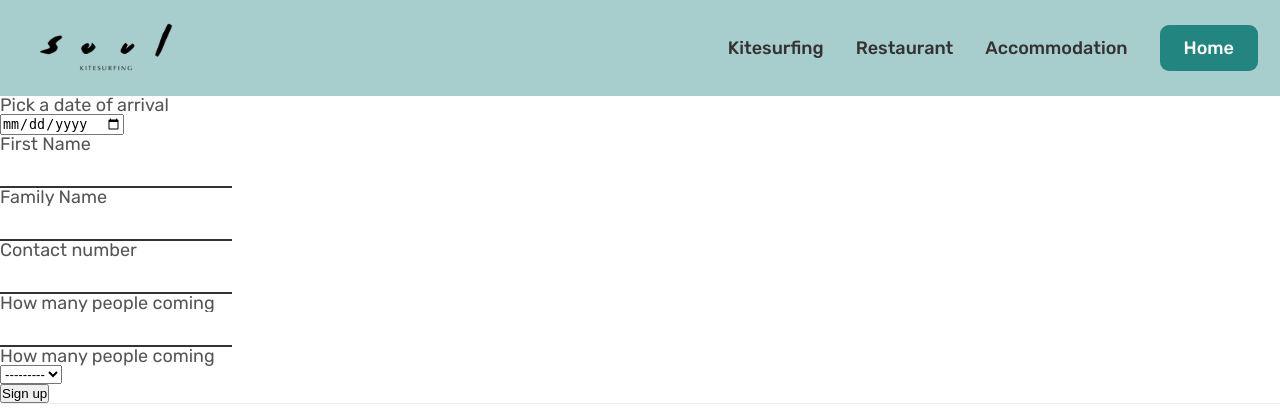
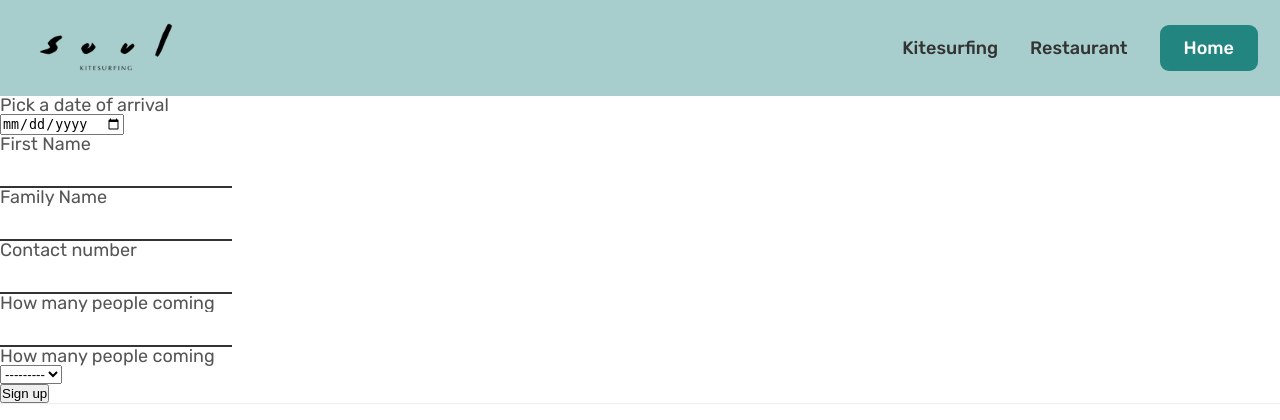
Before and after one commit to bukaskas/soul-site, a Django app: page /book in a window 1280 px wide. Shown: the top 420 px of the page. Run offline with Django 4.2, Linux system fonts and the light colour scheme; data that the repository does not hold is empty.

Commit message:
remove accommodation page

```diff
--- a/soul/settings.py
+++ b/soul/settings.py
@@ -66,7 +66,6 @@ MIDDLEWARE = [
     "corsheaders.middleware.CorsMiddleware",
     "django.middleware.common.CommonMiddleware",
     "whitenoise.middleware.WhiteNoiseMiddleware",
-
 ]
 
 CORS_ALLOWED_ORIGINS = [
--- a/templates/base.html
+++ b/templates/base.html
@@ -39,7 +39,7 @@
         <ul class="main-nav-list">
           <li><a class="main-nav-link" href="{% url "kitesurfing"%}">Kitesurfing</a></li>
           <li><a class="main-nav-link" href="{% url "restaurant" %}">Restaurant</a></li>
-          <li><a class="main-nav-link" href="{% url "accommodation" %}">Accommodation</a></li>
+          {% comment %} <li><a class="main-nav-link" href="{% url "accommodation" %}">Accommodation</a></li> {% endcomment %}
           <li><a class="main-nav-link nav-cta" href="{% url "home" %}">Home</a></li>
         </ul>
     </nav>
```
